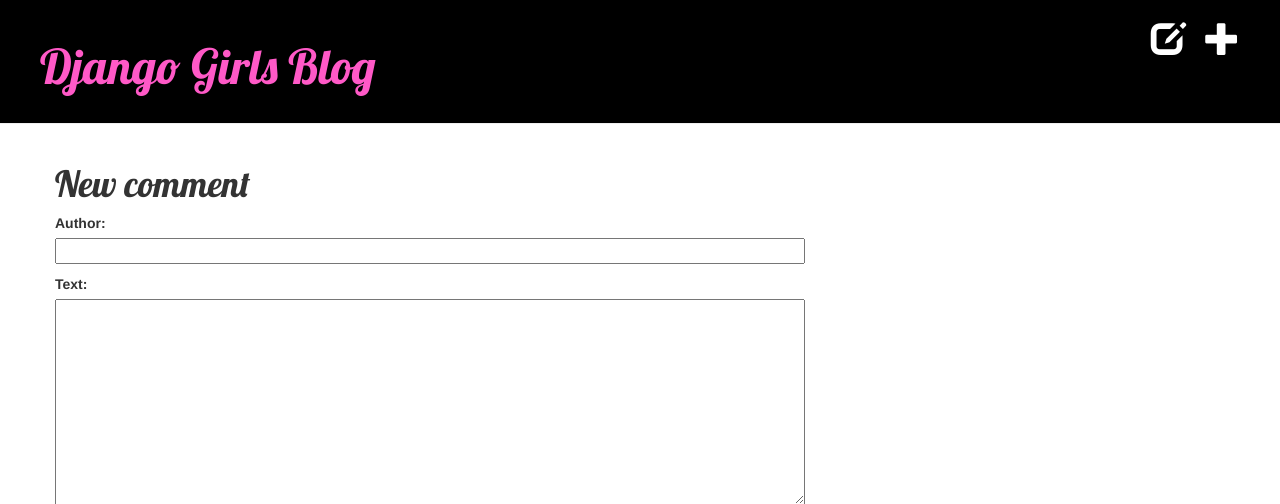
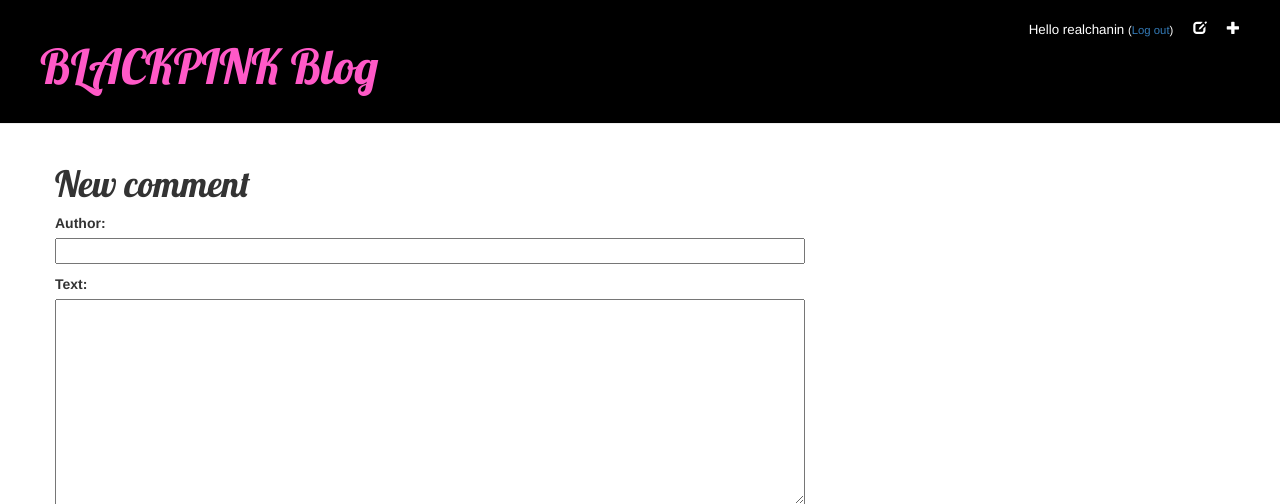
Before and after one commit to chanin-nusang/DjangoBegin, a Django app: page /post/5/comment/ in a window 1280 px wide. Shown: the top 504 px of the page. Run offline with Django 3.2, Linux system fonts and the light colour scheme; a user stored in the database is signed in; data comes from the database, SQL or seed files in the repository; both versions use the stored data as it was after the commit; some libraries are stand-ins or nearby versions.

Commit message:
Improve.

```diff
--- a/blog/static/css/blog.css
+++ b/blog/static/css/blog.css
@@ -14,8 +14,12 @@
     margin-left: 40px;
 }
 
-h1, h2, h3, h4 {
+h1, h3, h4 {
     font-family: 'Lobster', cursive;
+}
+
+h2 {
+    font-family: 'Prompt', sans-serif;
 }
 
 .date {
@@ -33,7 +37,7 @@
 .top-menu, .top-menu:hover, .top-menu:visited {
     color: #ffffff;
     float: right;
-    font-size: 26pt;
+    font-size: 10pt;
     margin-right: 20px;
 }
 
--- a/blog/templates/blog/base.html
+++ b/blog/templates/blog/base.html
@@ -13,10 +13,11 @@
             {% if user.is_authenticated %}
                 <a href="{% url 'post_new' %}" class="top-menu"><span class="glyphicon glyphicon-plus"></span></a>
                 <a href="{% url 'post_draft_list' %}" class="top-menu"><span class="glyphicon glyphicon-edit"></span></a>
+                <p class="top-menu">Hello {{ user.username }} <small>(<a href="{% url 'logout' %}">Log out</a>)</small></p>
             {% else %}
                 <a href="{% url 'login' %}" class="top-menu"><span class="glyphicon glyphicon-lock"></span></a>
             {% endif %}
-            <h1><a href="/">Django Girls Blog</a></h1>
+            <h1><a href="/">BLACKPINK Blog</a></h1>
         </div>
         <div class="content container">
             <div class="row">
--- a/blog/templates/blog/post_list.html
+++ b/blog/templates/blog/post_list.html
@@ -6,8 +6,8 @@
             <div class="date">
                 {{ post.published_date }}
             </div>
-            <h1><a href="{% url 'post_detail' pk=post.pk %}">{{ post.title }}</a></h1>
-            <p>{{ post.text|linebreaksbr }}</p>
+            <h2><a href="{% url 'post_detail' pk=post.pk %}">{{ post.title }}</a></h2>
+            <!--<p>{{ post.text|linebreaksbr }}</p>-->
             <a href="{% url 'post_detail' pk=post.pk %}">Comments: {{ post.approved_comments.count }}</a>
         </div>
     {% endfor %}
```
Also changed, not shown: db.sqlite3.
